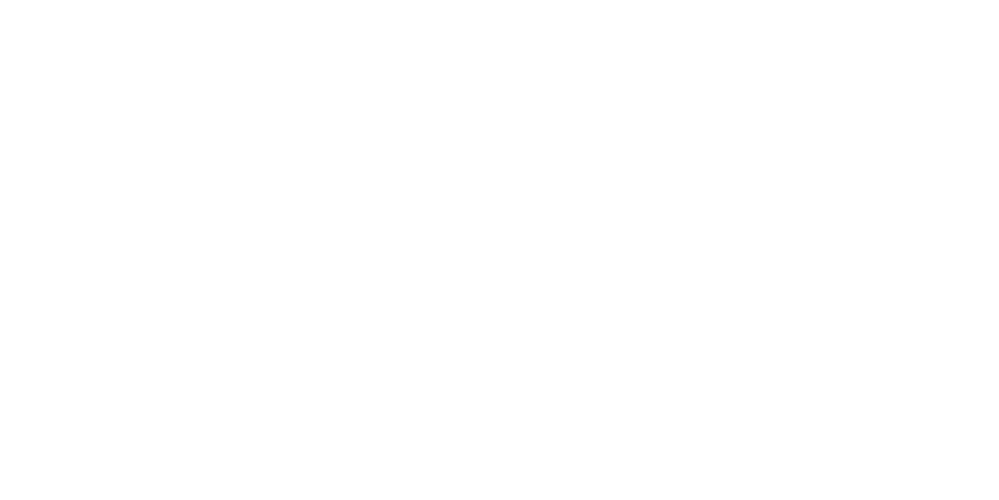
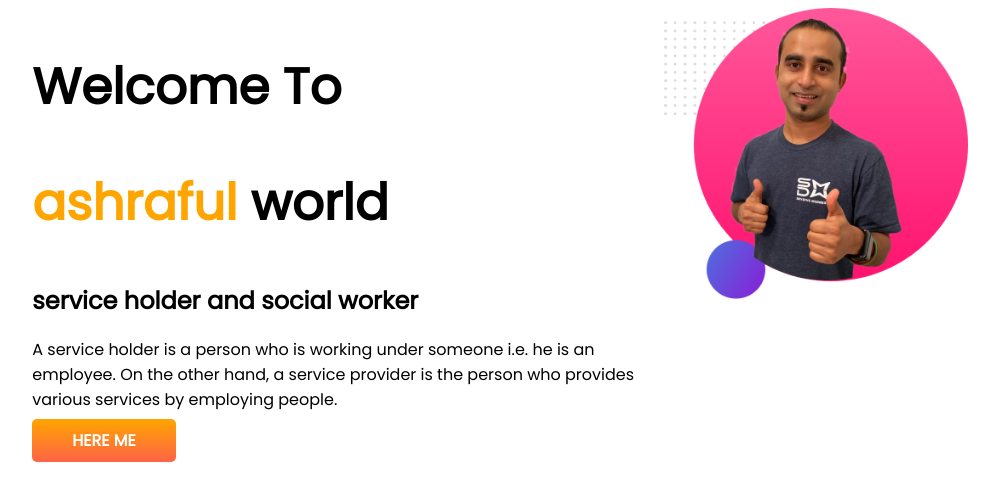
Before and after one commit to ashraful121425/developer.protpolio, a plain HTML site: page index.html in a window 1280 px wide. Shown: the whole page, without its empty margins (1-1000 px from the left). Drawn offline with Linux system fonts and the light colour scheme.

Commit message:
style border andded color

```diff
--- a/index.html
+++ b/index.html
@@ -1,13 +1,31 @@
 <!DOCTYPE html>
 <html lang="en">
+
 <head>
     <meta charset="UTF-8">
     <meta http-equiv="X-UA-Compatible" content="IE=edge">
     <meta name="viewport" content="width=device-width, initial-scale=1.0">
     <title>ashraful protpolio</title>
+    <link rel="preconnect" href="https://fonts.googleapis.com">
+    <link rel="preconnect" href="https://fonts.gstatic.com" crossorigin>
+    <link href="https://fonts.googleapis.com/css2?family=Poppins&display=swap" rel="stylesheet">
     <link rel="stylesheet" href="style.css">
 </head>
+
 <body>
 
+    <section>
+        <div class="half-width">
+            <h1>Welcome To</h1>
+            <h1><span class="orange-color">ashraful</span> world</h1>
+            <h2>service holder and social worker</h2>
+            <p>A service holder is a person who is working under someone i.e. he is an employee. On the other hand, a
+                service provider is the person who provides various services by employing people.</p>
+            <a class="link-button" target=" blank" href="https://www.linkedin.com/company/programminghero/">HERE ME</a>
+        </div>
+
+        <div class="half-width"><img src="images/jhankar2.png" alt=""></div>
+    </section>
 </body>
+
 </html>
--- a/style.css
+++ b/style.css
@@ -0,0 +1,34 @@
+body {
+    font-family: 'Poppins', sans-serif;
+}
+
+h1 {
+    font-size: 50px;
+
+}
+
+.orange-color {
+    color: orange;
+}
+
+section {
+    display: flex;
+}
+
+.half-width {
+    width: 50%;
+    padding-left: 2%;
+}
+
+.half-width img {
+    width: 50%;
+}
+
+.link-button {
+    text-decoration: none;
+    background-image: linear-gradient(orange, tomato);
+    padding: 10px 40px;
+    color: white;
+    font-weight: 700;
+    border-radius: 5px;
+}
```
Also changed, not shown: images/dream-bg.png (added), images/exp-bg.png (added), images/jhankar.png (added), images/jhankar2.png (added), images/my-bg.png (added), images/my-bg2.png (added), images/top-banner.png (added), 7 other files.
